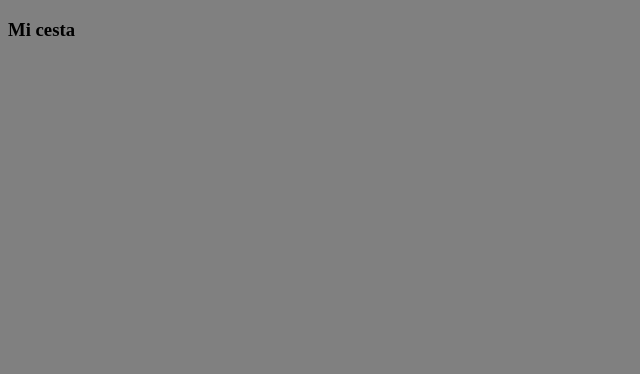
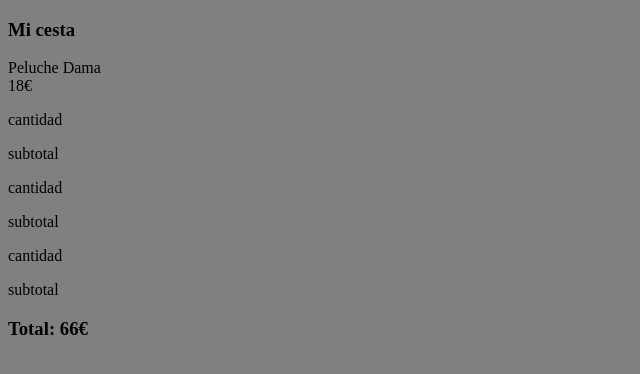
Before and after one commit to Yelose/animation-records, a website: page public/gallery.html in a window 1280 px wide. Shown: the whole page, without its empty margins (0-640 px from the left). Drawn offline with nearby package versions, Linux system fonts and the light colour scheme; files that its build step writes are made by us from their sources; a web font is replaced by a local one.

Commit message:
added cesta section

```diff
--- a/public/gallery.html
+++ b/public/gallery.html
@@ -21,12 +21,53 @@
           <article class="linea-articulo-cesta">
             <div class="cesta-imagen-nombre-precio-producto">
               <div class="cesta-imagen-producto"></div>
+              <div class="cesta-nombre-producto">Peluche Dama</div>
+              <div class="cesta-precio-producto">18€</div>
+            </div>
+            <div class="cesta-cantidad-producto">
+              <p>cantidad</p>
+              <div class="cesta-cantidad"></div>
+            </div>
+            <div class="cesta-subtotal-producto">
+              <p>subtotal</p>
+              <div class="cesta-subtotal-precio"></div>
+            </div>
+          </article>
+          <article class="linea-articulo-cesta">
+            <div class="cesta-imagen-nombre-precio-producto">
+              <div class="cesta-imagen-producto"></div>
               <div class="cesta-nombre-producto"></div>
               <div class="cesta-precio-producto"></div>
+            </div>
+            <div class="cesta-cantidad-producto">
+              <p>cantidad</p>
+              <div class="cesta-cantidad"></div>
+            </div>
+            <div class="cesta-subtotal-producto">
+              <p>subtotal</p>
+              <div class="cesta-subtotal-precio"></div>
+            </div>
+          </article>
+          <article class="linea-articulo-cesta">
+            <div class="cesta-imagen-nombre-precio-producto">
+              <div class="cesta-imagen-producto"></div>
+              <div class="cesta-nombre-producto"></div>
+              <div class="cesta-precio-producto"></div>
+            </div>
+            <div class="cesta-cantidad-producto">
+              <p>cantidad</p>
+              <div class="cesta-cantidad"></div>
+            </div>
+            <div class="cesta-subtotal-producto">
+              <p>subtotal</p>
+              <div class="cesta-subtotal-precio"></div>
             </div>
           </article>
         </div>
       </section>
+      <h3 class="cesta-total-contenedor">
+        Total: <span class="cesta-total-precio">66€</span>
+      </h3>
     </section>
   </body>
 </html>
```
